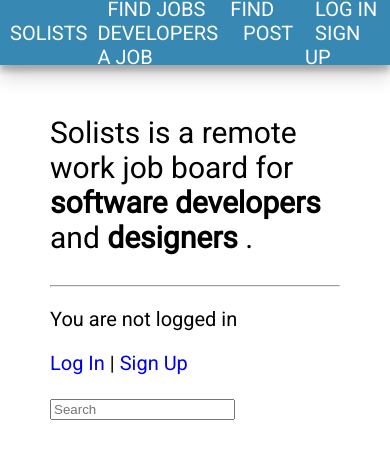
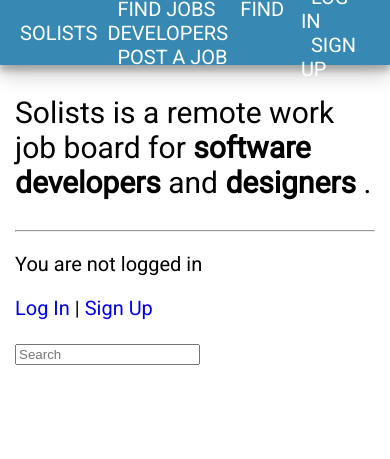
Before and after one commit to eathren/solists, a Django app: page / in a window 390 px wide. Shown: the top 459 px of the page. Run offline with Django 3.2, Linux system fonts and the light colour scheme; parts of the project's set-up code (start-up, migrations or seed data) failed here and were passed over.

Commit message:
sizing fixes

```diff
--- a/static/css/base.css
+++ b/static/css/base.css
@@ -40,6 +40,25 @@
   display: flex;
   align-items: center;
   box-shadow: 0 10px 20px rgba(0, 0, 0, 0.19), 0 6px 6px rgba(0, 0, 0, 0.23);
+}
+
+@media only screen and (min-width: 1200px) {
+  .navbar-main {
+    padding: 0px 50px;
+  }
+
+  .container {
+  }
+}
+
+@media only screen and (max-width: 1199px) {
+  .navbar-main {
+    padding: 0px 10px;
+  }
+
+  .container {
+    margin: 15px;
+  }
 }
 
 .navbar-flex {
```
